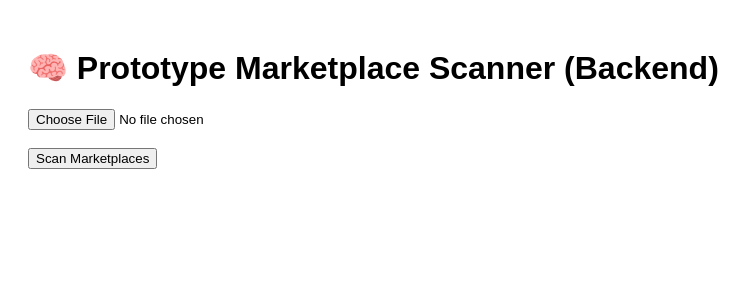
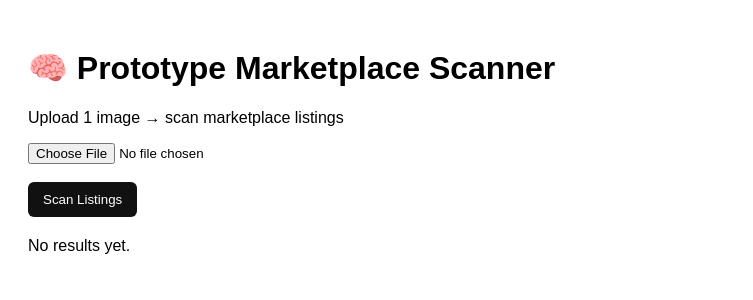
Before and after one commit to icollectech/prototype-visual-matcher, a React (Vite) app: page / in a window 1280 px wide. Shown: the top 300 px of the page, without its empty margins (0-753 px from the left). Built offline with nearby package versions, Linux system fonts and the light colour scheme.

Commit message:
Update App.jsx

```diff
--- a/src/App.jsx
+++ b/src/App.jsx
@@ -4,8 +4,8 @@ function buildQuery(fileName) {
   return (
     fileName
       .replace(/\.[^/.]+$/, "")
-      .replace(/IMG|DSC|photo|image|Screenshot/gi, "")
-      .trim() + " prototype EVT Apple device"
+      .replace(/IMG|DSC|photo|image|Screenshot|capture/gi, "")
+      .trim() + " prototype EVT DVT Apple device"
   );
 }
 
@@ -19,37 +19,71 @@ export default function App() {
   }
 
   async function runScan() {
-    if (!image) return alert("Upload image first");
+    if (!image) {
+      alert("Upload image first");
+      return;
+    }
 
     setLoading(true);
 
+    try {
       const query = buildQuery(image.name);
 
       const res = await fetch("/api/search", {
         method: "POST",
-      headers: { "Content-Type": "application/json" },
+        headers: {
+          "Content-Type": "application/json"
+        },
         body: JSON.stringify({ query })
       });
 
+      if (!res.ok) {
+        throw new Error("Backend error: " + res.status);
+      }
+
       const data = await res.json();
 
+      console.log("BACKEND RESPONSE:", data);
+
       setResults(data.results || []);
+    } catch (err) {
+      console.error(err);
+      alert("Backend failed. Check Vercel deployment.");
+    }
+
     setLoading(false);
   }
 
   return (
     <div style={{ padding: 20, fontFamily: "Arial" }}>
-      <h1>🧠 Prototype Marketplace Scanner (Backend)</h1>
+      <h1>🧠 Prototype Marketplace Scanner</h1>
+
+      <p>Upload 1 image → scan marketplace listings</p>
 
       <input type="file" accept="image/*" onChange={handleImage} />
 
-      <br /><br />
+      <br />
+      <br />
 
-      <button onClick={runScan}>
-        {loading ? "Scanning..." : "Scan Marketplaces"}
+      <button
+        onClick={runScan}
+        style={{
+          padding: "10px 15px",
+          background: "#111",
+          color: "#fff",
+          border: "none",
+          borderRadius: 6,
+          cursor: "pointer"
+        }}
+      >
+        {loading ? "Scanning..." : "Scan Listings"}
       </button>
 
       <div style={{ marginTop: 20 }}>
+        {results.length === 0 && !loading && (
+          <p>No results yet.</p>
+        )}
+
         {results.map((r, i) => (
           <div
             key={i}
@@ -60,12 +94,21 @@ export default function App() {
               borderRadius: 8
             }}
           >
+            {r.image && (
+              <img
+                src={r.image}
+                width="80"
+                alt=""
+                style={{ borderRadius: 6 }}
+              />
+            )}
+
             <h3>{r.title}</h3>
-            <p>{r.source}</p>
-            <p>{r.price}</p>
 
-            <a href={r.url} target="_blank">
-              View Listings
+            {r.price && <p>{r.price}</p>}
+
+            <a href={r.url} target="_blank" rel="noreferrer">
+              View Listing
             </a>
           </div>
         ))}
```
Lines whose indentation alone changed are shown as unchanged.
